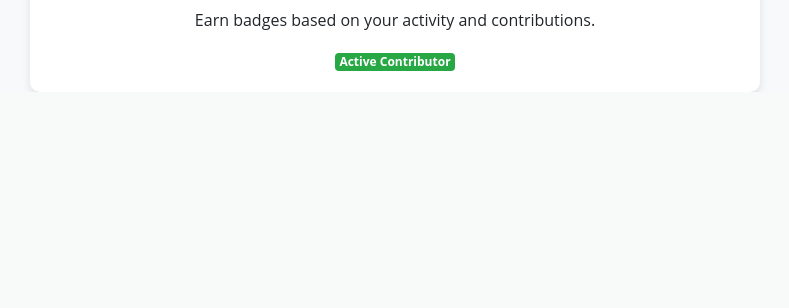
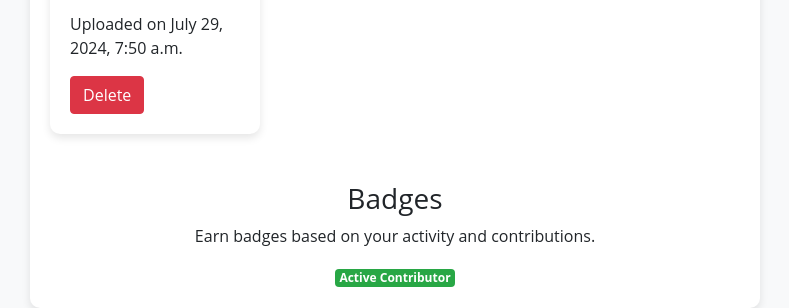
Before and after one commit to Harshit-code-tech/rakhi-2-, a Django app: template rakhi2/my_daily_companion/app/templates/reward.html in a window 1280 px wide. Shown: the part 1486-1794 px from the top of the page, without its empty margins (245-1034 px from the left). Before the commit the page ends 1578 px from the top, so only its background shows below. Run offline with Django 3.2, Linux system fonts and the light colour scheme; the template is opened without the code that fills it: values that come from a table or form of the project are taken from there, others are empty; data comes from the database, SQL or seed files in the repository; parts of the project's set-up code (start-up, migrations or seed data) failed here and were passed over; some libraries are stand-ins or nearby versions.

Commit message:
Update reward.html

```diff
--- a/rakhi2/my_daily_companion/app/templates/reward.html
+++ b/rakhi2/my_daily_companion/app/templates/reward.html
@@ -23,6 +23,10 @@
                                 <img src="{{ reward.image.url }}" class="card-img-top" alt="Reward Image">
                                 <div class="card-body">
                                     <p class="card-text">Uploaded on {{ reward.date }}</p>
+                                    <form method="post" action="{% url 'delete_reward' reward.id %}">
+                                        {% csrf_token %}
+                                        <button type="submit" class="btn btn-danger">Delete</button>
+                                    </form>
                                 </div>
                             </div>
                         </div>
```
